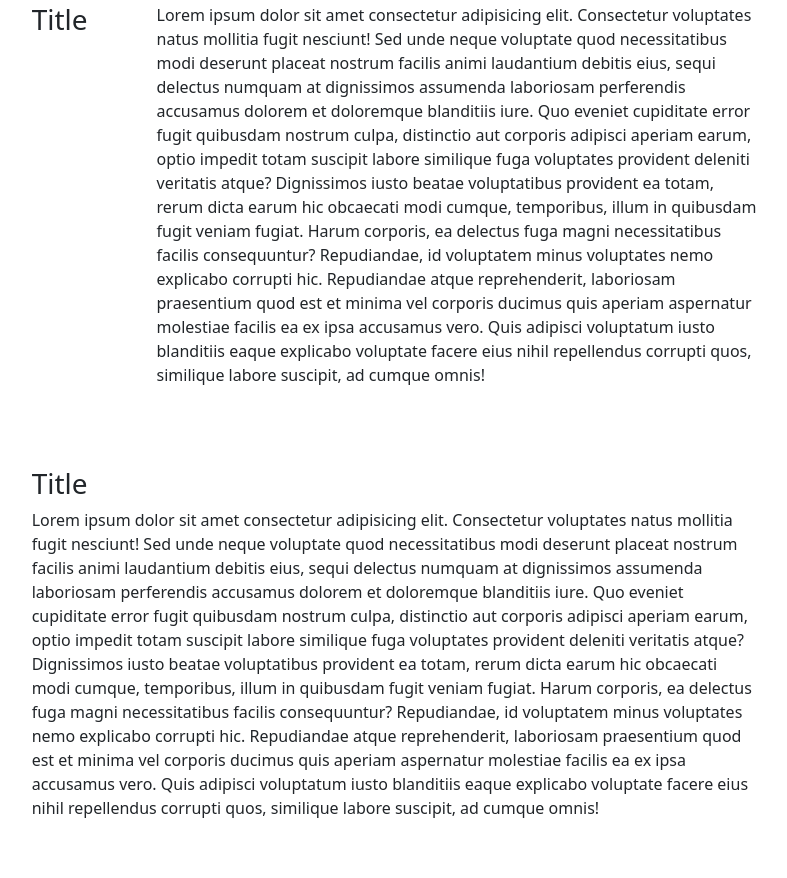
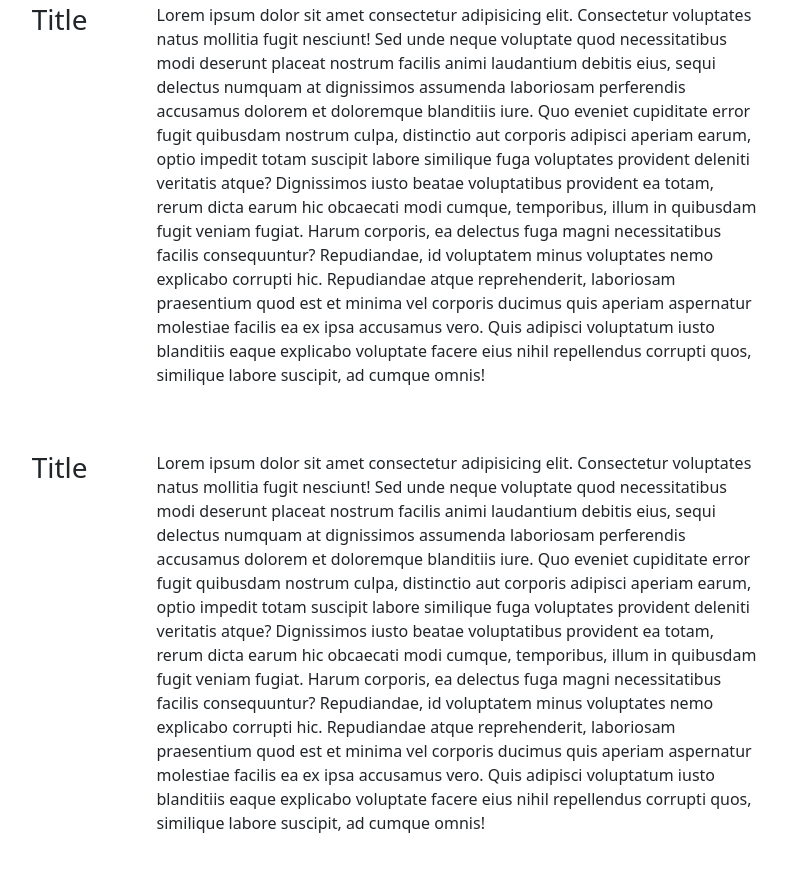
Before and after one commit to aBarrientosA/alejandrobarrientos.github.io, a website: page index.html in a window 1280 px wide. Shown: the part 632-1510 px from the top of the page, without its empty margins (463-1250 px from the left). Drawn offline with nearby package versions, Linux system fonts and the light colour scheme.

Commit message:
finalizing touches on the right hand side layout

```diff
--- a/index.html
+++ b/index.html
@@ -1,15 +1,24 @@
 <!DOCTYPE html>
 <html lang="en">
-
   <head>
     <!-- Required meta tags -->
     <meta charset="utf-8" />
-  <meta name="viewport" content="width=device-width, initial-scale=1, shrink-to-fit=no" />
+    <meta
+      name="viewport"
+      content="width=device-width, initial-scale=1, shrink-to-fit=no"
+    />
     <!-- Bootstrap CSS -->
-  <link href="https://cdn.jsdelivr.net/npm/bootstrap@5.0.2/dist/css/bootstrap.min.css" rel="stylesheet"
-    integrity="sha384-EVSTQN3/azprG1Anm3QDgpJLIm9Nao0Yz1ztcQTwFspd3yD65VohhpuuCOmLASjC" crossorigin="anonymous" />
+    <link
+      href="https://cdn.jsdelivr.net/npm/bootstrap@5.0.2/dist/css/bootstrap.min.css"
+      rel="stylesheet"
+      integrity="sha384-EVSTQN3/azprG1Anm3QDgpJLIm9Nao0Yz1ztcQTwFspd3yD65VohhpuuCOmLASjC"
+      crossorigin="anonymous"
+    />
     <link rel="stylesheet" href="styles.css" />
-  <link rel="stylesheet" href="https://cdn.jsdelivr.net/npm/bootstrap@4.6.0/dist/css/bootstrap.min.css" />
+    <link
+      rel="stylesheet"
+      href="https://cdn.jsdelivr.net/npm/bootstrap@4.6.0/dist/css/bootstrap.min.css"
+    />
     <script src="https://code.jquery.com/jquery-3.5.1.min.js"></script>
     <script src="https://cdn.jsdelivr.net/npm/bootstrap@4.6.0/dist/js/bootstrap.bundle.min.js"></script>
     <title>Personal Portfolio</title>
@@ -20,7 +29,12 @@
     <nav class="navbar navbar-expand-md navbar-dark mb-3 navbar-fixed-top py-5">
       <div class="container-fluid">
         <a href="#" class="navbar-brand mr-3">Personal Website</a>
-      <button type="button" class="navbar-toggler" data-toggle="collapse" data-target="#navbarCollapse">
+        <button
+          type="button"
+          class="navbar-toggler"
+          data-toggle="collapse"
+          data-target="#navbarCollapse"
+        >
           <span class="navbar-toggler-icon"></span>
         </button>
         <div class="collapse navbar-collapse" id="navbarCollapse">
@@ -34,20 +48,43 @@
     <!------------------>
     <div class="row">
       <div class="col-md-4 p-5">
-      <img id="profilePicture" class="rounded mx-auto d-block" src="placeholder.png" alt="temoporaryPicture" />
+        <img
+          id="profilePicture"
+          class="rounded mx-auto d-block"
+          src="placeholder.png"
+          alt="temoporaryPicture"
+        />
         <div class="container">
           <div class="row justify-content-center">
             <div class="col-4">
-            <img src="placeholder.png" href="#" alt="temoporaryPicture" width="50" height="50"
-              style="margin: auto; display: block" />
+              <img
+                src="placeholder.png"
+                href="#"
+                alt="temoporaryPicture"
+                width="50"
+                height="50"
+                style="margin: auto; display: block"
+              />
             </div>
             <div class="col-4">
-            <img src="placeholder.png" href="#" alt="temoporaryPicture" width="50" height="50"
-              style="margin: auto; display: block" />
+              <img
+                src="placeholder.png"
+                href="#"
+                alt="temoporaryPicture"
+                width="50"
+                height="50"
+                style="margin: auto; display: block"
+              />
             </div>
             <div class="col-4">
-            <img src="placeholder.png" href="#" alt="temoporaryPicture" width="50" height="50"
-              style="margin: auto; display: block" />
+              <img
+                src="placeholder.png"
+                href="#"
+                alt="temoporaryPicture"
+                width="50"
+                height="50"
+                style="margin: auto; display: block"
+              />
             </div>
             <!-- col close-->
           </div>
@@ -64,70 +101,104 @@
       </div>
       <!-- Closes the left hand side section -->
       <div class="col-md-8 p-5">
+        <!-- outer most container-->
         <div class="container-sm p-4">
-        <img class="rounded mx-auto d-block p-4" style="width: 50%" src="placeholder.png" alt="temoporaryPicture" />
+          <img
+            class="rounded mx-auto d-block p-4"
+            style="width: 50%"
+            src="placeholder.png"
+            alt="temoporaryPicture"
+          />
         </div>
+        <!--Beginning of template-->
         <div class="container-sm p-4">
-
           <div class="row">
             <div class="col-2">
-            <h3>Title </h3>
+              <!-- col 2-->
+              <h3>Title</h3>
             </div>
+            <!-- col 2-->
             <div class="col-10">
+              <!-- col 10 -->
               <p>
-              Lorem ipsum dolor sit amet consectetur adipisicing elit. Consectetur
-              voluptates natus mollitia fugit nesciunt! Sed unde neque voluptate
-              quod necessitatibus modi deserunt placeat nostrum facilis animi
-              laudantium debitis eius, sequi delectus numquam at dignissimos
-              assumenda laboriosam perferendis accusamus dolorem et doloremque
-              blanditiis iure. Quo eveniet cupiditate error fugit quibusdam
-              nostrum culpa, distinctio aut corporis adipisci aperiam earum, optio
-              impedit totam suscipit labore similique fuga voluptates provident
-              deleniti veritatis atque? Dignissimos iusto beatae voluptatibus
-              provident ea totam, rerum dicta earum hic obcaecati modi cumque,
-              temporibus, illum in quibusdam fugit veniam fugiat. Harum corporis,
-              ea delectus fuga magni necessitatibus facilis consequuntur?
-              Repudiandae, id voluptatem minus voluptates nemo explicabo corrupti
-              hic. Repudiandae atque reprehenderit, laboriosam praesentium quod
-              est et minima vel corporis ducimus quis aperiam aspernatur molestiae
-              facilis ea ex ipsa accusamus vero. Quis adipisci voluptatum iusto
-              blanditiis eaque explicabo voluptate facere eius nihil repellendus
-              corrupti quos, similique labore suscipit, ad cumque omnis!
+                Lorem ipsum dolor sit amet consectetur adipisicing elit.
+                Consectetur voluptates natus mollitia fugit nesciunt! Sed unde
+                neque voluptate quod necessitatibus modi deserunt placeat
+                nostrum facilis animi laudantium debitis eius, sequi delectus
+                numquam at dignissimos assumenda laboriosam perferendis
+                accusamus dolorem et doloremque blanditiis iure. Quo eveniet
+                cupiditate error fugit quibusdam nostrum culpa, distinctio aut
+                corporis adipisci aperiam earum, optio impedit totam suscipit
+                labore similique fuga voluptates provident deleniti veritatis
+                atque? Dignissimos iusto beatae voluptatibus provident ea totam,
+                rerum dicta earum hic obcaecati modi cumque, temporibus, illum
+                in quibusdam fugit veniam fugiat. Harum corporis, ea delectus
+                fuga magni necessitatibus facilis consequuntur? Repudiandae, id
+                voluptatem minus voluptates nemo explicabo corrupti hic.
+                Repudiandae atque reprehenderit, laboriosam praesentium quod est
+                et minima vel corporis ducimus quis aperiam aspernatur molestiae
+                facilis ea ex ipsa accusamus vero. Quis adipisci voluptatum
+                iusto blanditiis eaque explicabo voluptate facere eius nihil
+                repellendus corrupti quos, similique labore suscipit, ad cumque
+                omnis!
               </p>
             </div>
+            <!-- col 10-->
           </div>
+          <!-- row-->
         </div>
+        <!-- end of template-->
+        <!--Beginning of template-->
         <div class="container-sm p-4">
+          <div class="row">
+            <div class="col-2">
+              <!-- col 2-->
+              <h3>Title</h3>
+            </div>
+            <!-- col 2-->
+            <div class="col-10">
+              <!-- col 10 -->
               <p>
-        <h3>Title </h3>
-        Lorem ipsum dolor sit amet consectetur adipisicing elit. Consectetur
-        voluptates natus mollitia fugit nesciunt! Sed unde neque voluptate
-        quod necessitatibus modi deserunt placeat nostrum facilis animi
-        laudantium debitis eius, sequi delectus numquam at dignissimos
-        assumenda laboriosam perferendis accusamus dolorem et doloremque
-        blanditiis iure. Quo eveniet cupiditate error fugit quibusdam
-        nostrum culpa, distinctio aut corporis adipisci aperiam earum, optio
-        impedit totam suscipit labore similique fuga voluptates provident
-        deleniti veritatis atque? Dignissimos iusto beatae voluptatibus
-        provident ea totam, rerum dicta earum hic obcaecati modi cumque,
-        temporibus, illum in quibusdam fugit veniam fugiat. Harum corporis,
-        ea delectus fuga magni necessitatibus facilis consequuntur?
-        Repudiandae, id voluptatem minus voluptates nemo explicabo corrupti
-        hic. Repudiandae atque reprehenderit, laboriosam praesentium quod
-        est et minima vel corporis ducimus quis aperiam aspernatur molestiae
-        facilis ea ex ipsa accusamus vero. Quis adipisci voluptatum iusto
-        blanditiis eaque explicabo voluptate facere eius nihil repellendus
-        corrupti quos, similique labore suscipit, ad cumque omnis!
+                Lorem ipsum dolor sit amet consectetur adipisicing elit.
+                Consectetur voluptates natus mollitia fugit nesciunt! Sed unde
+                neque voluptate quod necessitatibus modi deserunt placeat
+                nostrum facilis animi laudantium debitis eius, sequi delectus
+                numquam at dignissimos assumenda laboriosam perferendis
+                accusamus dolorem et doloremque blanditiis iure. Quo eveniet
+                cupiditate error fugit quibusdam nostrum culpa, distinctio aut
+                corporis adipisci aperiam earum, optio impedit totam suscipit
+                labore similique fuga voluptates provident deleniti veritatis
+                atque? Dignissimos iusto beatae voluptatibus provident ea totam,
+                rerum dicta earum hic obcaecati modi cumque, temporibus, illum
+                in quibusdam fugit veniam fugiat. Harum corporis, ea delectus
+                fuga magni necessitatibus facilis consequuntur? Repudiandae, id
+                voluptatem minus voluptates nemo explicabo corrupti hic.
+                Repudiandae atque reprehenderit, laboriosam praesentium quod est
+                et minima vel corporis ducimus quis aperiam aspernatur molestiae
+                facilis ea ex ipsa accusamus vero. Quis adipisci voluptatum
+                iusto blanditiis eaque explicabo voluptate facere eius nihil
+                repellendus corrupti quos, similique labore suscipit, ad cumque
+                omnis!
               </p>
             </div>
+            <!-- col 10-->
+          </div>
+          <!-- row-->
+        </div>
+        <!-- end of template-->
       </div>
     </div>
     <!-- closes the entire row containing both the left section and the right main content section -->
-  <link href="https://cdn.jsdelivr.net/npm/bootstrap@5.0.2/dist/css/bootstrap.min.css" rel="stylesheet"
-    integrity="sha384-EVSTQN3/azprG1Anm3QDgpJLIm9Nao0Yz1ztcQTwFspd3yD65VohhpuuCOmLASjC" crossorigin="anonymous" />
-  <script src="https://cdn.jsdelivr.net/npm/bootstrap@5.0.2/dist/js/bootstrap.bundle.min.js"
+    <link
+      href="https://cdn.jsdelivr.net/npm/bootstrap@5.0.2/dist/css/bootstrap.min.css"
+      rel="stylesheet"
+      integrity="sha384-EVSTQN3/azprG1Anm3QDgpJLIm9Nao0Yz1ztcQTwFspd3yD65VohhpuuCOmLASjC"
+      crossorigin="anonymous"
+    />
+    <script
+      src="https://cdn.jsdelivr.net/npm/bootstrap@5.0.2/dist/js/bootstrap.bundle.min.js"
       integrity="sha384-MrcW6ZMFYlzcLA8Nl+NtUVF0sA7MsXsP1UyJoMp4YLEuNSfAP+JcXn/tWtIaxVXM"
-    crossorigin="anonymous"></script>
+      crossorigin="anonymous"
+    ></script>
   </body>
-
 </html>
```
Lines whose indentation alone changed are shown as unchanged.
